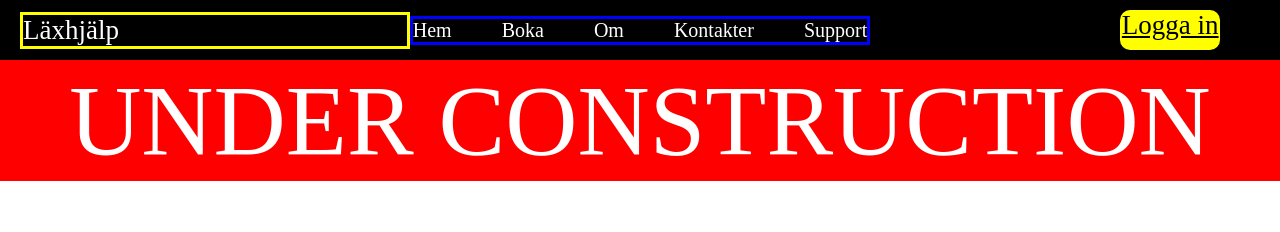
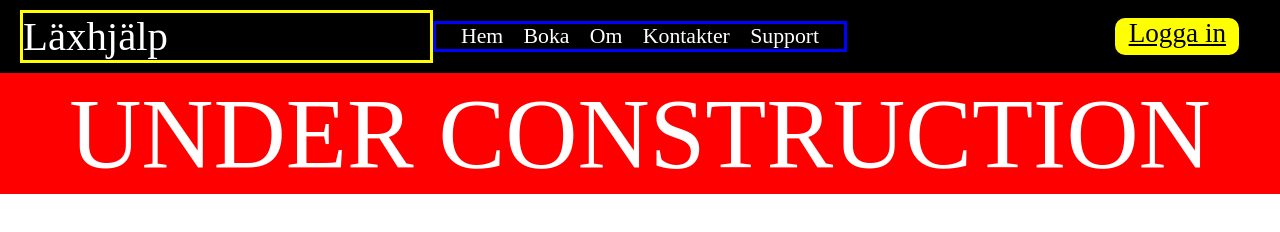
Before and after one commit to gomez1to/gomez1to, a plain HTML site: page index.html in a window 1280 px wide. Drawn offline with Linux system fonts and the light colour scheme.

Commit message:
changes3

```diff
--- a/style.css
+++ b/style.css
@@ -13,21 +13,21 @@ header {
   padding-right: 20px;
   background-color: black;
   color: white;
-  font-size: 27px;
+  font-size: 170%;
 }
 
 .nav_links {
   border: solid blue;
   display: flex;
   justify-content: center;
-  gap: 50px;
+  gap: 5%;
   color: white;
   text-decoration: none;
 }
 
 .nav_links a {
   text-decoration: none;
-  font-size: 20px;
+  font-size: 80%;
   color: white;
   transition: all 0.3s ease 0s;
 }
@@ -38,17 +38,18 @@ header {
 
 .Name {
   border: solid yellow;
+  font-size: 150%;
 }
 
 .knapp {
-  margin-left: 250px;
+  margin-left: 65%;
   display: flex;
   justify-content: center;
   border: none;
   background-color: yellow;
   color: black;
-  width: 100px;
-  height: 40px;
+  width: 30%;
+  height: 70%;
   border-radius: 10px;
 }
 
```
